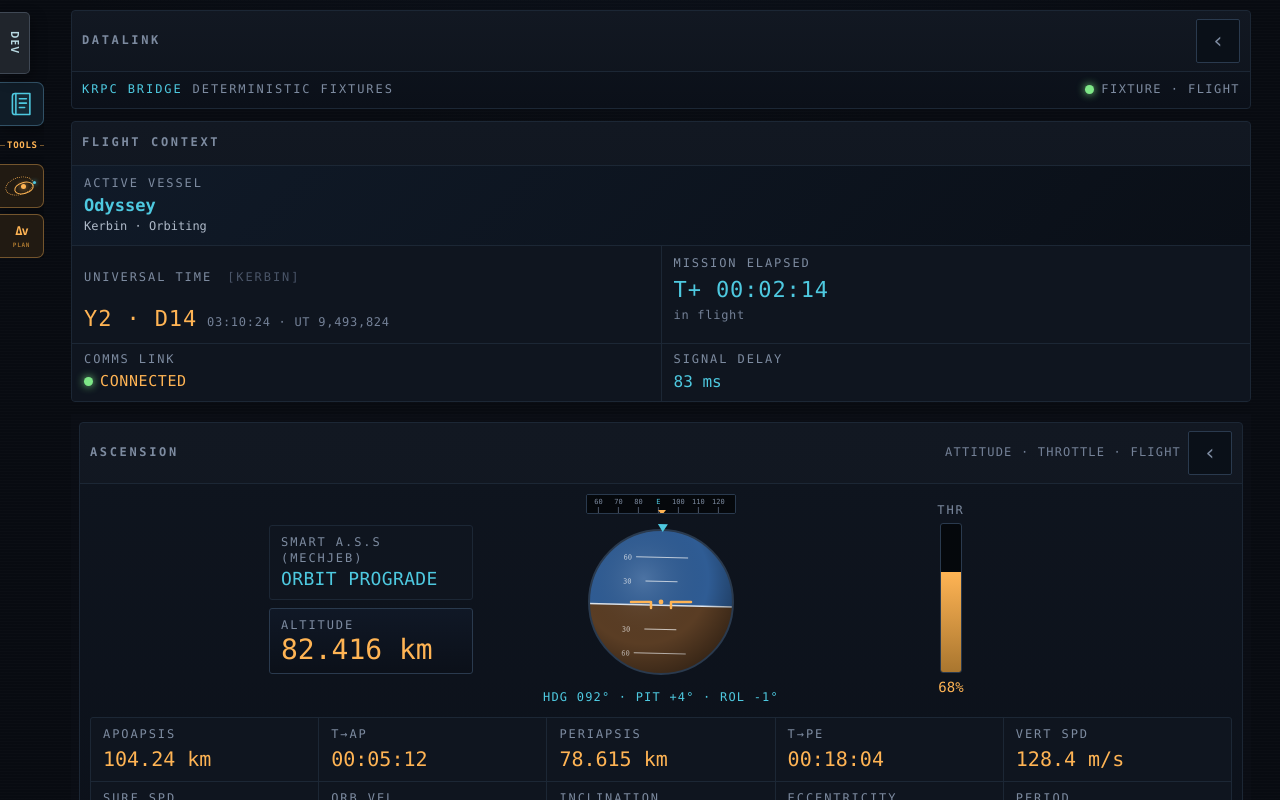
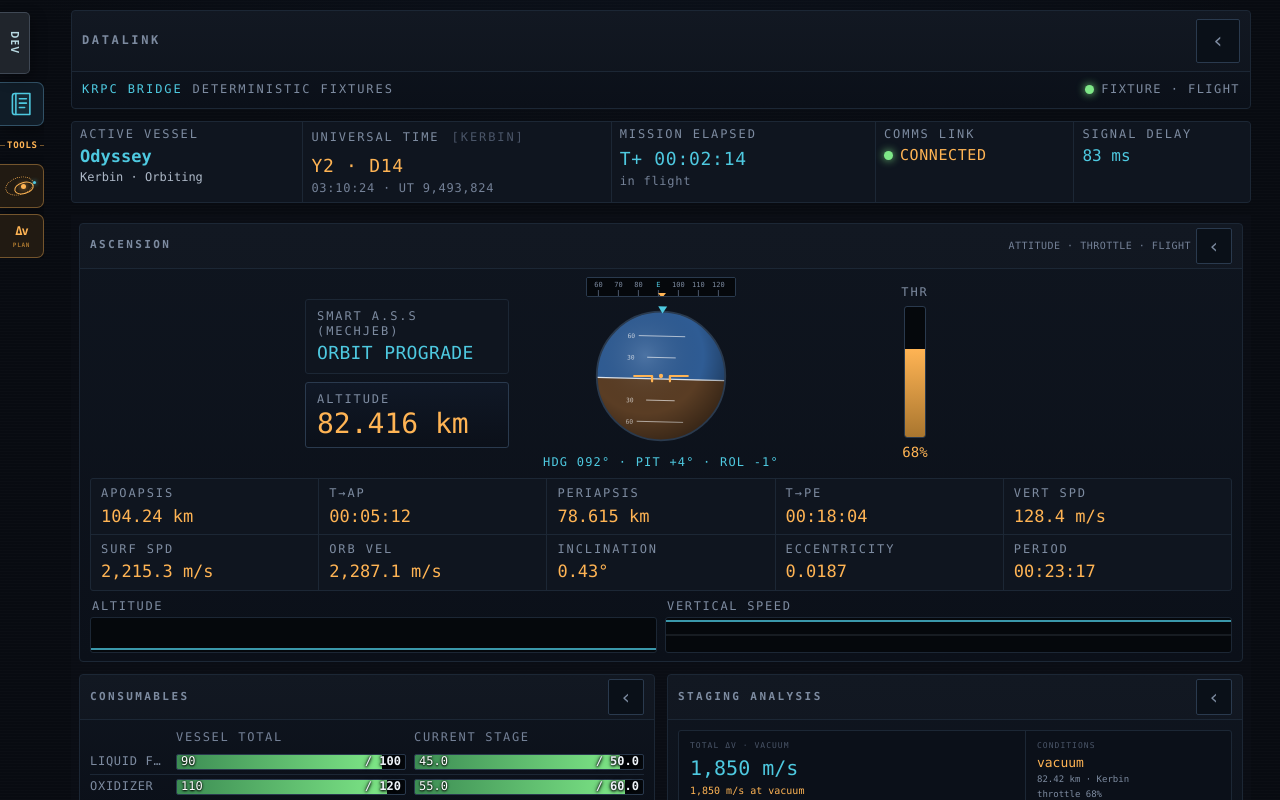
Before and after one commit to SacredWoobie/woobies-mission-control, a React (Vite) app in the folder frontend/: page / in a window 1280 px wide. Shown: the top 800 px of the page. Built offline with nearby package versions, Linux system fonts and the light colour scheme.

Commit message:
Fit Flight workspaces at target viewports

```diff
--- a/frontend/src/deltaV/PinnedDeltaVPlanPanel.tsx
+++ b/frontend/src/deltaV/PinnedDeltaVPlanPanel.tsx
@@ -129,11 +129,11 @@ export function PinnedDeltaVPlanPanel({
     context: string;
   } | null>(null);
   const [routeExpanded, setRouteExpanded] = useState(false);
-  const [readinessExpanded, setReadinessExpanded] = useState(true);
+  const [readinessExpanded, setReadinessExpanded] = useState(scene !== "flight");
   const pinned = pinnedForTelemetry(snapshot);
   useEffect(() => rememberPinnedCraft(snapshot), [rememberPinnedCraft, snapshot]);
   useEffect(() => setRouteExpanded(false), [pinned?.id]);
-  useEffect(() => setReadinessExpanded(true), [pinned?.id]);
+  useEffect(() => setReadinessExpanded(scene !== "flight"), [pinned?.id, scene]);
   useEffect(() => {
     if (connection.status !== "linked") setManeuverPreview(null);
   }, [connection.status]);
@@ -420,12 +420,12 @@ export function PinnedDeltaVPlanPanel({
         {nodeError && <p className="delta-v-maneuver-error" role="alert">{nodeError}</p>}
         {readinessBlockers.length === 0 && readinessWarnings.length > 0 && <ul className="delta-v-readiness-issues warnings">{readinessWarnings.map((message) => <li key={message}>{message}</li>)}</ul>}
         {maneuverSendError && <p className="delta-v-maneuver-error" role="alert">{maneuverSendError}</p>}
-        <div className="delta-v-maneuver-actions">
-          {nodeState !== "ready" && nodeState !== "created" && nodeState !== "executed" && <button disabled={readinessBlockers.length > 0 || nodeState === "previewing"} onClick={previewManeuver} type="button">{nodeState === "previewing" ? "Checking\u2026" : nodeState === "failed" ? "Check again" : "Check maneuver"}</button>}
-          {nodeState === "ready" && <button disabled={readinessBlockers.length > 0} onClick={createManeuver} type="button">Create KSP node</button>}
-          {(nodeState === "created" || nodeState === "executed") && <button onClick={() => setPinnedStepComplete(nextTransferLeg.id, true, snapshot)} type="button">Mark transfer complete</button>}
-        </div>
       </div>}
+      <div className="delta-v-maneuver-actions">
+        {nodeState !== "ready" && nodeState !== "created" && nodeState !== "executed" && <button disabled={readinessBlockers.length > 0 || nodeState === "previewing"} onClick={previewManeuver} type="button">{nodeState === "previewing" ? "Checking\u2026" : nodeState === "failed" ? "Check again" : "Check maneuver"}</button>}
+        {nodeState === "ready" && <button disabled={readinessBlockers.length > 0} onClick={createManeuver} type="button">Create KSP node</button>}
+        {(nodeState === "created" || nodeState === "executed") && <button onClick={() => setPinnedStepComplete(nextTransferLeg.id, true, snapshot)} type="button">Mark transfer complete</button>}
+      </div>
     </div>}
     {routeIsLong && <div className="delta-v-pinned-route-toggle">
       <span>{visibleLegs.length} mission steps remaining</span>
--- a/frontend/src/styles.css
+++ b/frontend/src/styles.css
@@ -779,6 +779,8 @@ button { font: inherit; }
    lane assignment change placement only; they never move a panel in the DOM. */
 .flight-workspace-shell {
   display: grid;
+  container-name: flight-shell;
+  container-type: inline-size;
   grid-template-columns: minmax(0,1fr);
   grid-template-areas: "status" "fixed" "selector" "tabbed";
   gap: 12px;
@@ -864,6 +866,85 @@ button { font: inherit; }
 .flight-workspace-shell[data-arrangement="side-by-side"][data-fixed-empty="true"] {
   grid-template-columns: minmax(0,1fr);
   grid-template-areas: "status" "tabbed";
+}
+
+/* At the portrait target the selector has already moved out of the context
+   strip, leaving enough width for the five context cells to form one compact
+   row. Panel chrome and Ascension then reuse the proven installed-monitor
+   density without changing the workspace structure. */
+@container flight-shell (min-width: 900px) {
+  .flight-workspace-shell[data-arrangement="stacked"] > .status-strip {
+    position: relative;
+    display: block;
+    width: 100%;
+    overflow: hidden;
+    border: 1px solid var(--rule);
+    border-radius: 4px;
+    background: var(--rule);
+  }
+  .flight-workspace-shell[data-arrangement="stacked"] > .status-strip > .panel { border: 0; border-radius: 0; }
+  .flight-workspace-shell[data-arrangement="stacked"] > .status-strip #clock,
+  .flight-workspace-shell[data-arrangement="stacked"] > .status-strip #clock > .body,
+  .flight-workspace-shell[data-arrangement="stacked"] > .status-strip #clock .flight-context-grid {
+    display: block;
+    width: 100%;
+    max-width: none;
+    min-width: 0;
+  }
+  .flight-workspace-shell[data-arrangement="stacked"] > .status-strip #clock > .body { padding: 0; }
+  .flight-workspace-shell[data-arrangement="stacked"] > .status-strip #clock .flight-context-grid {
+    display: grid;
+    grid-template-columns: minmax(170px,1.05fr) minmax(220px,1.4fr) minmax(190px,1.2fr) minmax(130px,.9fr) minmax(120px,.8fr);
+    gap: 1px;
+    background: var(--rule);
+  }
+  .flight-workspace-shell[data-arrangement="stacked"] > .status-strip #clock .clock-grid,
+  .flight-workspace-shell[data-arrangement="stacked"] > .status-strip #clock .comms-strip { display: contents; }
+  .flight-workspace-shell[data-arrangement="stacked"] > .status-strip #clock > h2 {
+    position: absolute;
+    width: 1px;
+    height: 1px;
+    min-height: 0;
+    padding: 0;
+    overflow: hidden;
+    clip: rect(0 0 0 0);
+    clip-path: inset(50%);
+    white-space: nowrap;
+  }
+  .flight-workspace-shell[data-arrangement="stacked"] > .status-strip .flight-context-identity,
+  .flight-workspace-shell[data-arrangement="stacked"] > .status-strip .clockcell,
+  .flight-workspace-shell[data-arrangement="stacked"] > .status-strip .cs-cell {
+    min-width: 0;
+    padding: 5px 8px;
+    border: 0;
+    background: var(--panel);
+    justify-content: flex-start;
+  }
+  .flight-workspace-shell[data-arrangement="stacked"] > .status-strip .clockcell { display: flex; flex-direction: column; }
+  .flight-workspace-shell[data-arrangement="stacked"] > .status-strip .calendar-toggle { min-width: 0; min-height: 22px; padding-inline: 3px; }
+  .flight-workspace-shell[data-arrangement="stacked"] > .status-strip .clockcell .big { font-size: 18px; }
+  .flight-workspace-shell[data-arrangement="stacked"] > .status-strip .clock-primary-row { flex-direction: column; align-items: flex-start; gap: 1px; }
+  .flight-workspace-shell[data-arrangement="stacked"] > .status-strip .clock-primary-row .big,
+  .flight-workspace-shell[data-arrangement="stacked"] > .status-strip .met-cell .big,
+  .flight-workspace-shell[data-arrangement="stacked"] > .status-strip .clockcell .sub { overflow: hidden; text-overflow: ellipsis; white-space: nowrap; }
+
+  .flight-workspace-shell[data-arrangement="stacked"] .panel > h2 { min-height: 36px; padding-block: 4px; font-size: 11px; }
+  .flight-workspace-shell[data-arrangement="stacked"] .panel > h2 .tag { font-size: 10px; letter-spacing: .05em; }
+  .flight-workspace-shell[data-arrangement="stacked"] .panel-heading-actions { gap: 5px; }
+  .flight-workspace-shell[data-arrangement="stacked"] .panel-hide-button { width: 36px; height: 36px; min-width: 36px; min-height: 36px; flex: 0 0 36px; font-size: 20px; }
+  .flight-workspace-shell[data-arrangement="stacked"] .resonant-unpin,
+  .flight-workspace-shell[data-arrangement="stacked"] .flight-note-unpin,
+  .flight-workspace-shell[data-arrangement="stacked"] #flightNote .notes-font-controls button { min-width: 36px !important; min-height: 36px; font-size: 10px; }
+  .flight-workspace-shell #asc .body { padding-block: 8px; gap: 8px; }
+  .flight-workspace-shell #asc .asc-top { max-width: 760px; gap: 10px; }
+  .flight-workspace-shell #asc .navball { width: 150px; height: 150px; }
+  .flight-workspace-shell #asc .thr-track { height: 132px; }
+  .flight-workspace-shell #asc .stats-grid .stat { padding: 7px 10px; }
+  .flight-workspace-shell #asc .stats-grid .stat .v { font-size: 17px; }
+  .flight-workspace-shell #asc .spark { height: 36px; }
+  .flight-workspace-shell[data-arrangement="stacked"] #stage .stage-table.flight .st-row {
+    grid-template-columns: 42px 72px 72px minmax(96px,1fr) 72px;
+  }
 }
 .project-footer { align-items: center; display: flex; flex-wrap: wrap; justify-content: space-between; gap: 4px 16px; max-width: 1180px; margin: 12px auto 2px; padding: 10px 4px 2px; border-top: 1px solid var(--rule); color: var(--slate-dim); font-size: 9px; letter-spacing: .08em; text-align: center; text-transform: uppercase; }
 .planner-persistence-status { color: var(--muted); white-space: nowrap; }
@@ -1805,8 +1886,20 @@ body, .app-shell, .dashboard-surface { min-height: 100dvh; }
 @container (max-width: 460px) {
   .tgt-grid, .rx-summary { grid-template-columns: repeat(2,minmax(0,1fr)); }
   .clock-grid, .comms-strip, .comms-strip.remote-tech { grid-template-columns: minmax(0,1fr); }
-  .sci-lab-caption {
+}
+
+@media (prefers-reduced-motion: reduce) {
+  .stage-table.flight .st-row.newly-active > span { animation: none; }
+}
+
+@container (max-width: 520px) {
+  /* Keep the docking vector readable while preventing its square plot from
+     setting the height of an otherwise compact MONITOR lane. */
+  #target .dock-svg { max-width: 150px; }
+  #sci .sci-lab-card { padding-block: 6px; }
+  #sci .sci-lab-caption {
     display: grid;
+    margin-top: 4px;
     align-items: center;
     grid-template-areas:
       "activity guidance"
@@ -1814,14 +1907,12 @@ body, .app-shell, .dashboard-surface { min-height: 100dvh; }
     grid-template-columns: auto minmax(0,1fr);
     gap: 3px 10px;
   }
-  .sci-lab-caption > div:first-child { display: contents; }
-  .sci-lab-caption > div:first-child span:first-child { grid-area: activity; white-space: nowrap; }
-  .sci-lab-caption > div:first-child span:last-child { grid-area: guidance; white-space: nowrap; }
-  .sci-lab-controls { grid-area: controls; justify-self: end; }
-}
-
-@media (prefers-reduced-motion: reduce) {
-  .stage-table.flight .st-row.newly-active > span { animation: none; }
+  #sci .sci-lab-caption > div:first-child { display: contents; }
+  #sci .sci-lab-caption > div:first-child span:first-child { grid-area: activity; white-space: nowrap; }
+  #sci .sci-lab-caption > div:first-child span:last-child { grid-area: guidance; white-space: nowrap; }
+  #sci .sci-lab-controls { grid-area: controls; justify-self: end; }
+  #sci .sci-details { margin-top: 4px; }
+  #sci .sci-details summary { padding-block: 4px; }
 }
 
 @container (max-width: 340px) {
```
Also changed, not shown: 1 other file (tests, documents, lock files or other folders).
